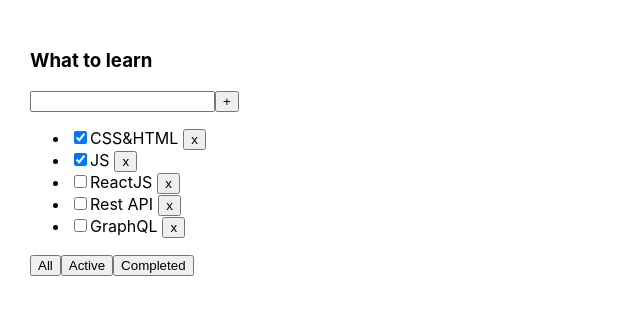
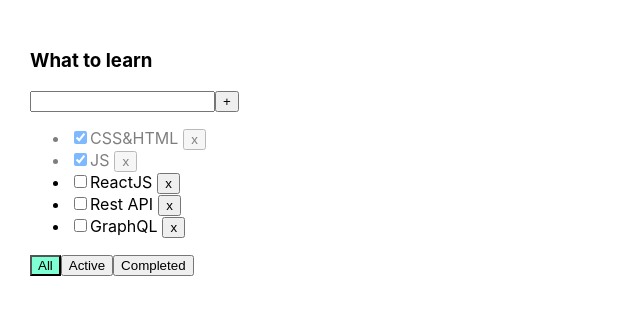
Before and after one commit to DustyFlower/todolist-old-version, a React (Create React App) app: page / in a window 1280 px wide. Shown: the top 314 px of the page, without its empty margins (0-640 px from the left). Built offline with nearby package versions, Linux system fonts and the light colour scheme.

Commit message:
Change Status with checkboxes and conditional rendering

```diff
--- a/src/App.css
+++ b/src/App.css
@@ -10,3 +10,19 @@
 .App ul button {
     margin-left: 5px;
 }
+
+.error {
+    border: 1px solid red;
+}
+
+.error-message {
+    color: red;
+}
+
+.active-filter {
+    background-color: aquamarine;
+}
+
+.is-done {
+    opacity: 0.5;
+}
--- a/src/App.tsx
+++ b/src/App.tsx
@@ -39,6 +39,15 @@
 
     let [filter, setFilter] = useState<FilterValuesType>('all');
 
+    const changeStatus = (taskId: string, isDone: boolean) => {
+        let task = tasks.find(t => t.id === taskId)
+        if (task) {
+            task.isDone = isDone
+        }
+
+        setTasks([...tasks])
+    }
+
     const removeTask = (taskId: string) => {
         setTasks(tasks.filter(t => t.id !== taskId));
     }
@@ -55,7 +64,7 @@
 
     const tasksForTodolistFoo = () => {
         if (filter === 'completed') {
-           return tasks.filter((t) => t.isDone)
+            return tasks.filter((t) => t.isDone)
         }
         if (filter === 'active') {
             return tasks.filter((t) => !t.isDone)
@@ -72,7 +81,9 @@
                       tasks={tasksForTodolist}
                       removeTask={removeTask}
                       changeFilter={changeFilter}
-                      addTask={addTask}/>
+                      addTask={addTask}
+                      changeTaskStatus={changeStatus}
+                      filter={filter}/>
         </div>
     );
 }
--- a/src/Todolist.tsx
+++ b/src/Todolist.tsx
@@ -7,6 +7,8 @@
     removeTask: (taskId: string) => void
     changeFilter: (filterValues: FilterValuesType) => void
     addTask: (title: string) => void
+    changeTaskStatus: (taskId: string, isDone: boolean) => void
+    filter: FilterValuesType
 }
 
 export type TaskType = {
@@ -18,27 +20,41 @@
 export function Todolist(props: PropsType) {
 
     const [newTaskTitle, setNewTaskTitle] = useState('')
+    const [error, setError] = useState<string | null>(null)
+
 
     const onNewTitleChangeHandler = (e: ChangeEvent<HTMLInputElement>) => setNewTaskTitle(e.currentTarget.value)
 
-    const onKeyPressHandler = (e: KeyboardEvent<HTMLInputElement>) => (e.key === 'Enter') && addTask()
+    const onKeyPressHandler = (e: KeyboardEvent<HTMLInputElement>) => {
+        setError(null)
+        if (e.key === 'Enter') {
+            addTask()
+        }
+    }
 
     const addTask = () => {
-        props.addTask(newTaskTitle);
-        setNewTaskTitle('')
+        if (newTaskTitle.trim() !== '' && newTaskTitle.trim() !== 'rude task title') {
+            props.addTask(newTaskTitle.trim());
+            setNewTaskTitle('')
+        } else {
+            setError('Title is required')
+        }
     }
     const FilterHandler = (filterValue: FilterValuesType) => {
         props.changeFilter(filterValue)
     }
+
 
     const mappedTasks = props.tasks.map(t => {
 
             const onRemoveHandler = () => {
                 props.removeTask(t.id);
             }
-
-            return <li key={t.id}>
-                <input type="checkbox" checked={t.isDone}/>
+            const onChangeStatusHandler = (e: ChangeEvent<HTMLInputElement>) => {
+                props.changeTaskStatus(t.id, e.currentTarget.checked);
+            }
+            return <li className={t.isDone ? 'is-done': ''} key={t.id}>
+                <input type="checkbox" checked={t.isDone} onChange={onChangeStatusHandler}/>
                 <span>{t.title}</span>
                 <button onClick={onRemoveHandler}>x</button>
             </li>
@@ -50,16 +66,18 @@
             <div>
                 <input value={newTaskTitle}
                        onChange={onNewTitleChangeHandler}
-                       onKeyDown={onKeyPressHandler}/>
+                       onKeyDown={onKeyPressHandler}
+                       className={error ? 'error' : ''}/>
                 <button onClick={addTask}>+</button>
+                {error && <div className={'error-message'}>{error}</div>}
             </div>
             <ul>
                 {mappedTasks}
             </ul>
             <div>
-                <button onClick={() => FilterHandler('all')}>All</button>
-                <button onClick={() => FilterHandler('active')}>Active</button>
-                <button onClick={() => FilterHandler('completed')}>Completed</button>
+                <button className={props.filter === 'all' ? 'active-filter': ''} onClick={() => FilterHandler('all')}>All</button>
+                <button className={props.filter === 'active' ? 'active-filter': ''} onClick={() => FilterHandler('active')}>Active</button>
+                <button className={props.filter === 'completed' ? 'active-filter': ''} onClick={() => FilterHandler('completed')}>Completed</button>
             </div>
         </div>
     )
```
